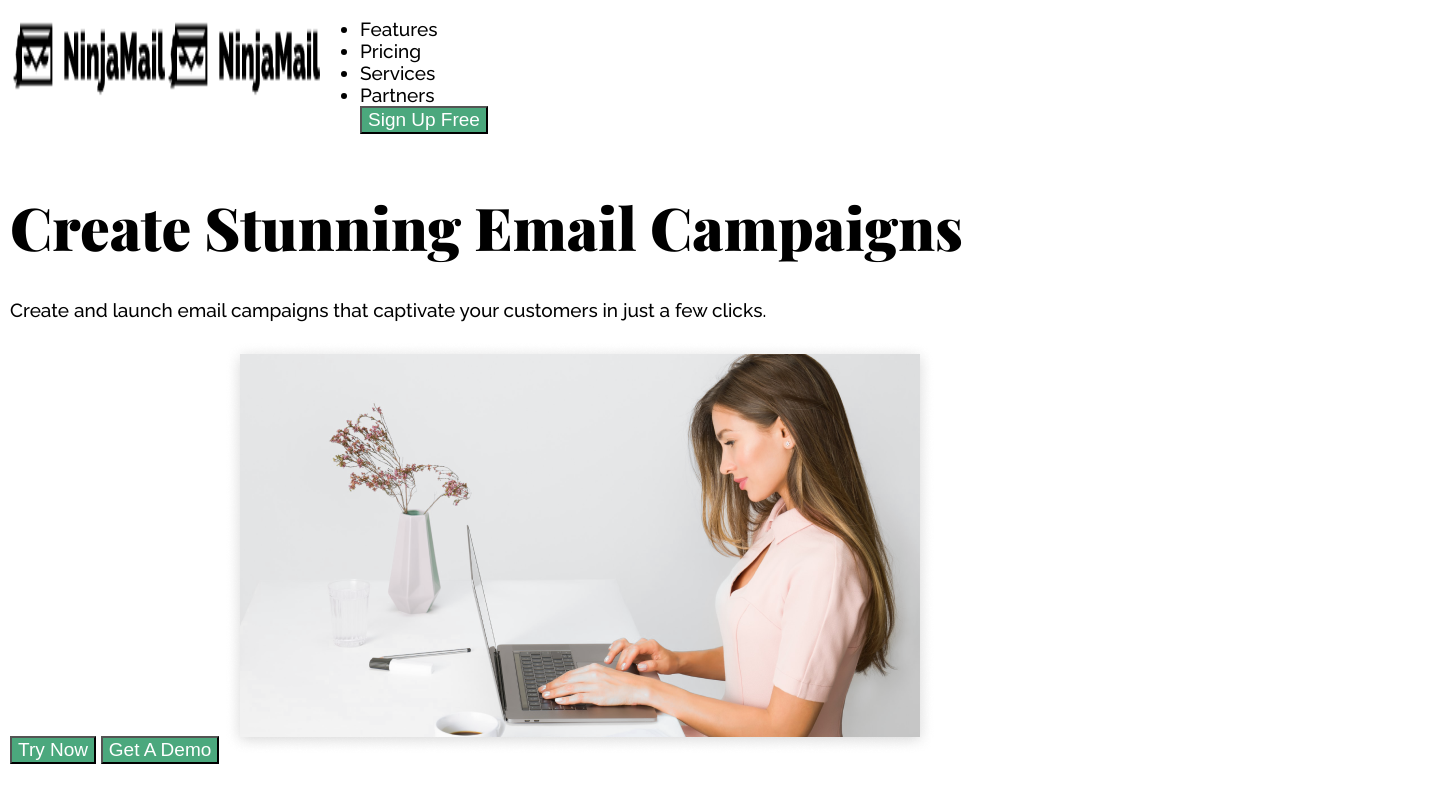
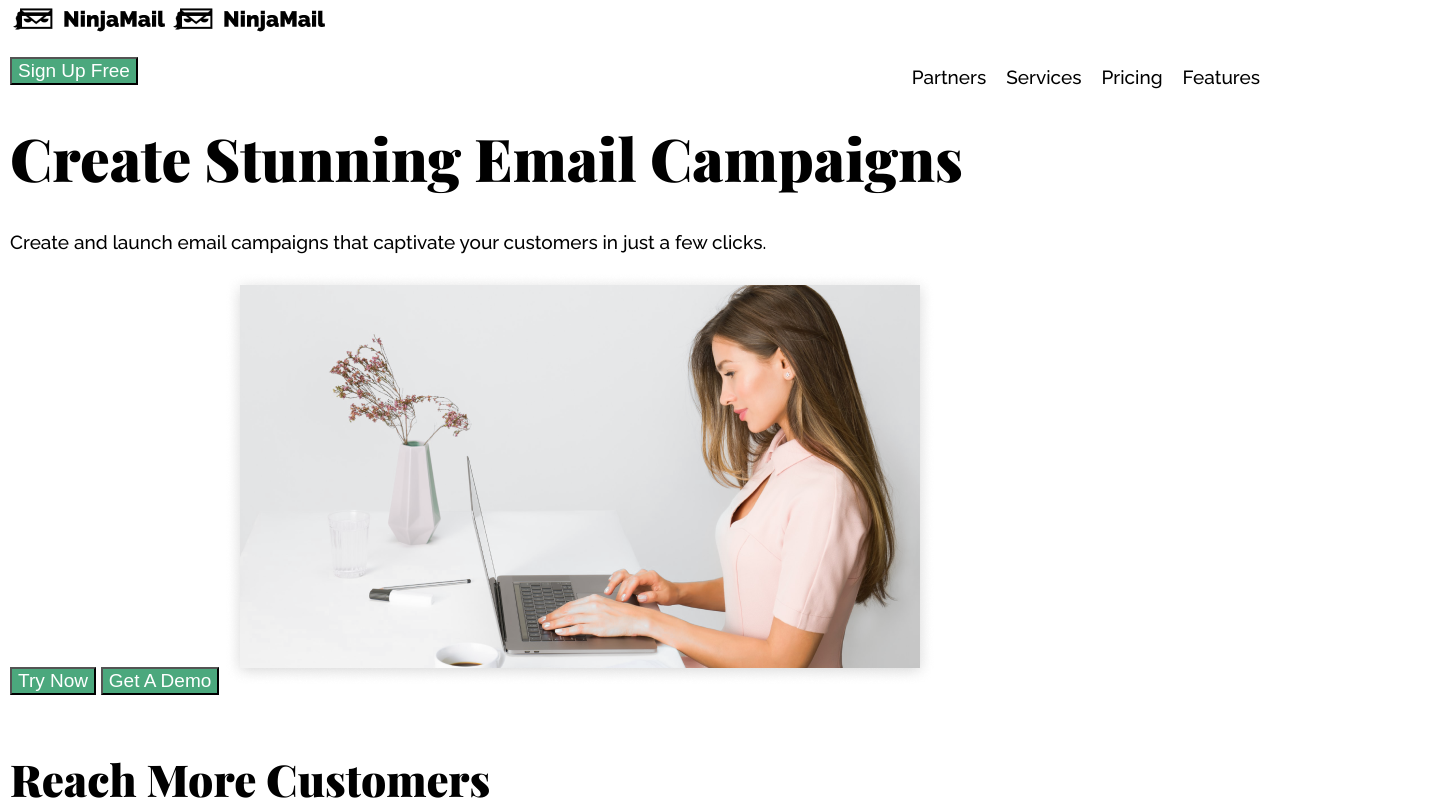
Before and after one commit to TerryHCollins/Project1_Design2, a plain HTML site: page index.html in a window 1280 px wide. Shown: the top 807 px of the page, 1450 px wide, since content can reach past the window. Drawn offline with nearby package versions, Linux system fonts and the light colour scheme.

Commit message:
Menu float right

```diff
--- a/index.html
+++ b/index.html
@@ -12,12 +12,13 @@
     <nav>
         <img src="./Ninja Mail Assets/Desktop Logos/Image20231108121852.png" alt="ninja mail logo">
         <img src="./Ninja Mail Assets/Mobile Images/NinjaMail Logo1.png" alt="ninja mail logo mobile">
-        <ul>
+
+       <div class="menu">
             <li><a href="Features">Features</a></li>
             <li><a href="Pricing">Pricing</a></li>
             <li><a href="Services">Services</a></li>
             <li><a href="Partners">Partners</a></li>
-            <button class="Signupbutton">Sign Up Free</button>
+            <button class="Signupbutton">Sign Up Free</button></div>
         </ul>
     </nav>
 
--- a/style.css
+++ b/style.css
@@ -9,7 +9,19 @@ html {
   -ms-text-size-adjust: 100%;
   -webkit-text-size-adjust: 100%
 }
+li {
+  display: inline;
+  text-align:justify;
+  float:right;
+  margin: 10px;
 
+}
+nav img{
+  display: inline;
+  align-items:start;
+  size-adjust: 30%;
+
+}
 body {
   margin: 0
 }
@@ -268,22 +280,6 @@ nav a:hover {
   text-decoration-color: #4BA87D;
 }
 
-nav{
-min-height: 102px;
-min-width: 1440px;
-display: flex;
-flex-direction: row;
-flex-flow:auto;
-position:static;
-}
-
-nav .flex-container{
-display: flex;
-flex-wrap: wrap;
-flex-flow: row;
-text-align: right;
-}
-
 body{
   margin: auto;
   flex-wrap: wrap;
```
